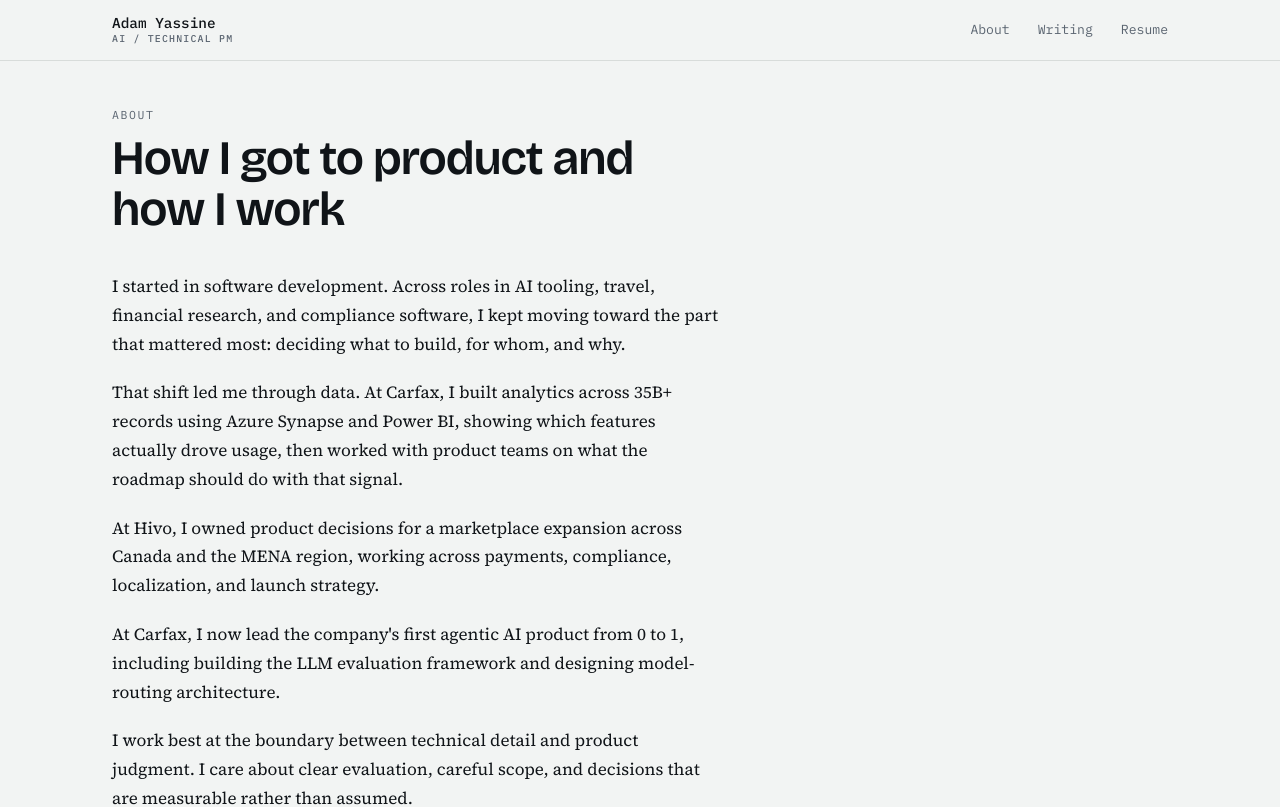
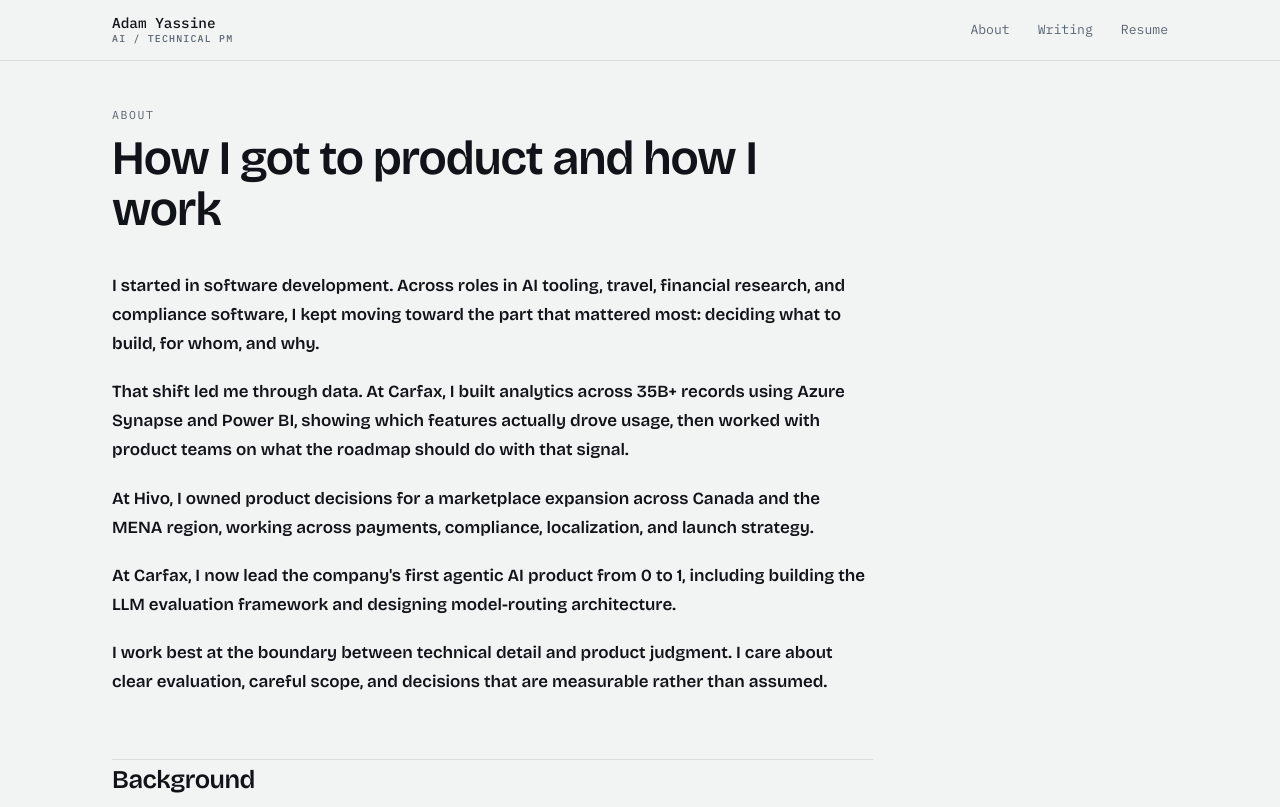
Before and after one commit to AdamYacin30/AdamProductPortfolio, a Next.js app: page /about in a window 1280 px wide. Shown: the top 807 px of the page. Built offline with nearby package versions, Linux system fonts and the light colour scheme.

Commit message:
Set site body font to Bricolage (display) and remove page prose override

```diff
--- a/app/globals.css
+++ b/app/globals.css
@@ -48,7 +48,7 @@ html {
 body {
   background: var(--paper);
   color: var(--ink);
-  font-family: var(--font-source-serif), Georgia, "Times New Roman", serif;
+  font-family: var(--font-bricolage), "Segoe UI", system-ui, sans-serif;
   font-size: 1.0625rem;
   line-height: 1.7;
   font-feature-settings: "kern";
@@ -217,9 +217,7 @@ hr {
 }
 
 /* Ensure About page prose uses the site body font to match other pages */
-.page__prose {
-  font-family: var(--font-source-serif), Georgia, "Times New Roman", serif;
-}
+
 .page__prose h2 {
   padding-top: 0.4rem;
   border-top: 1px solid var(--rule);
```
